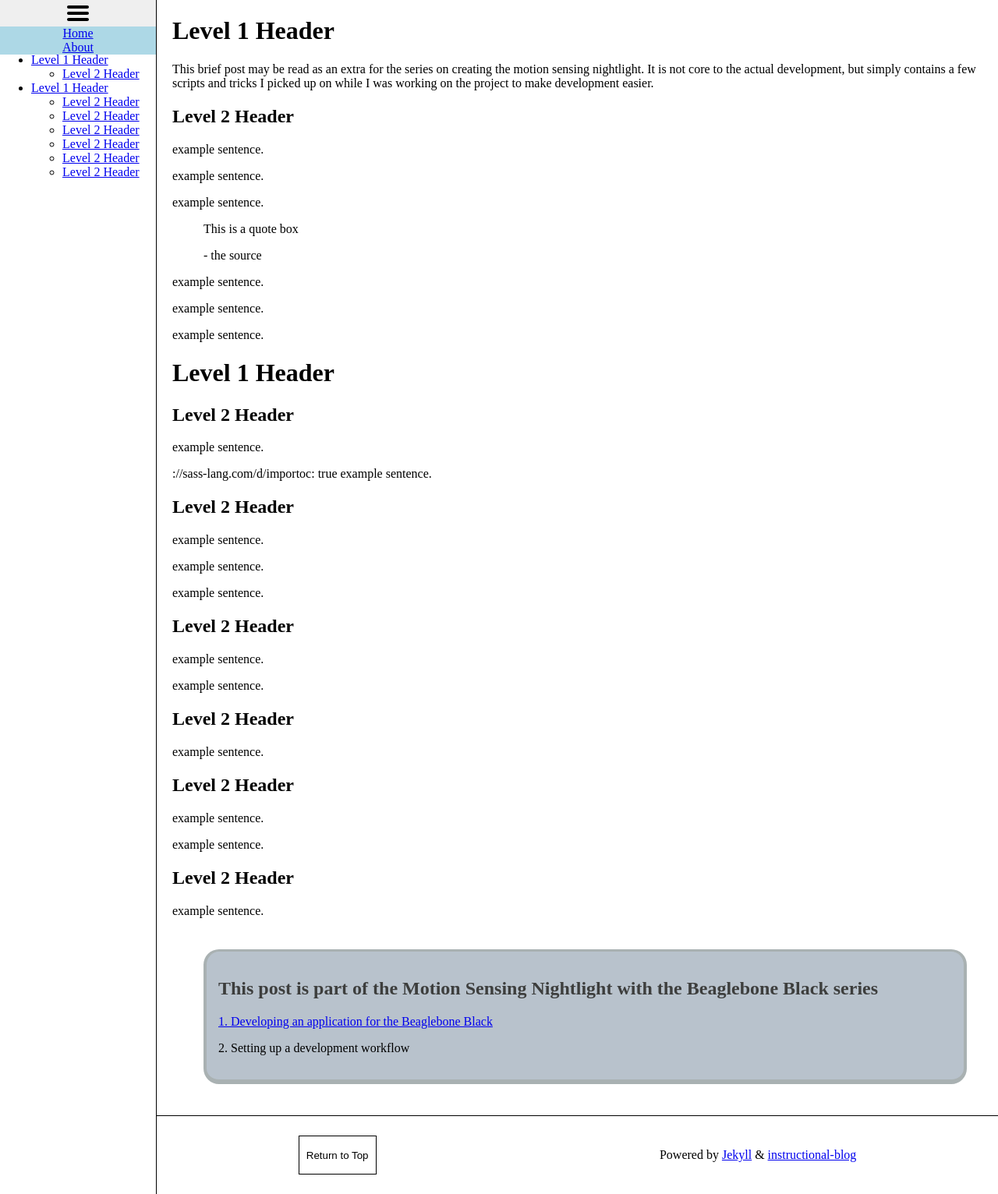
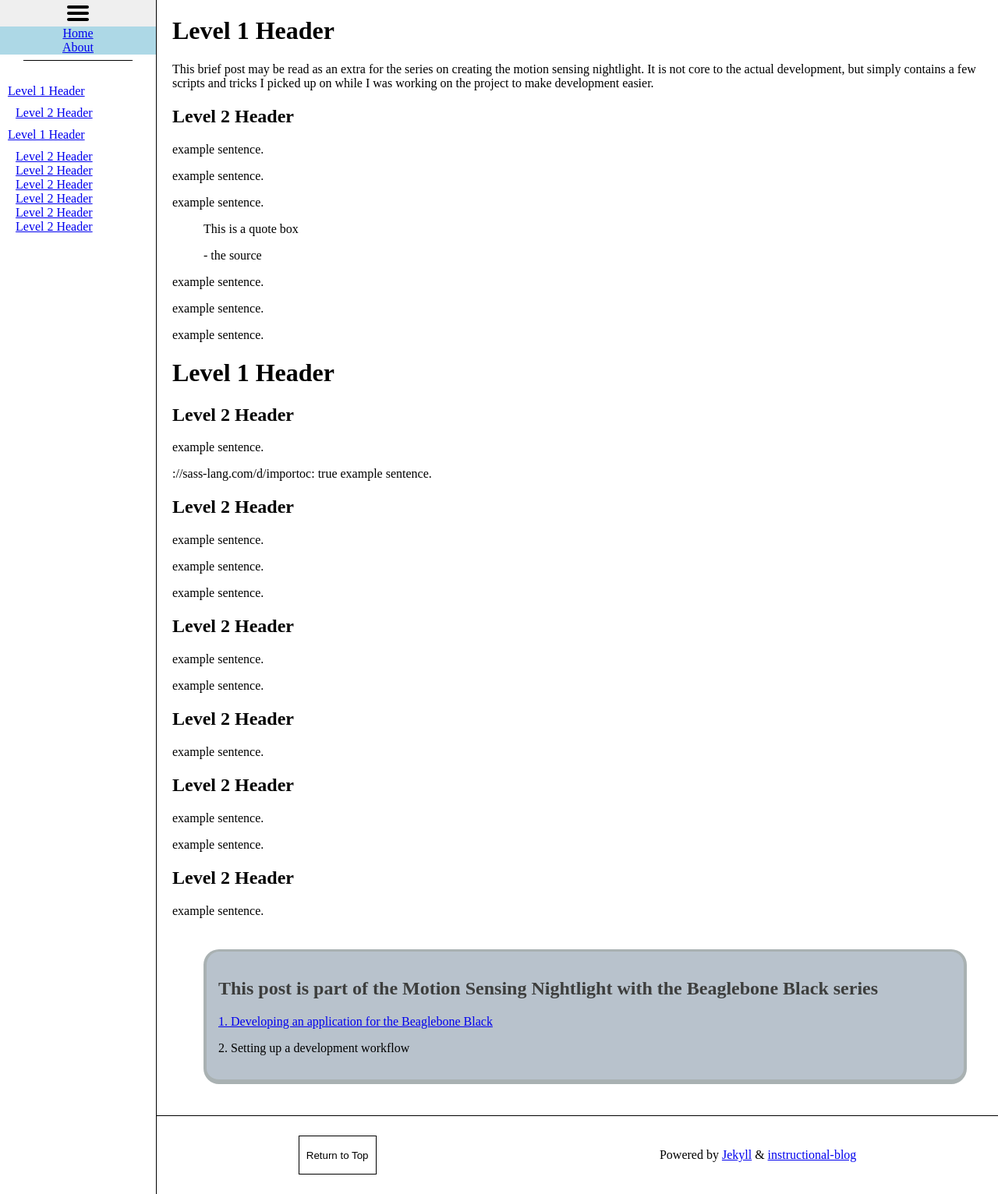
Before and after one commit to scshafe/instructional-blog, a Jekyll site: the page built from _posts/2025-4-12-series1.md, in a window 1280 px wide. Shown: the whole page at 78% size. Built offline with Jekyll 4.4.1, drawn with Linux system fonts in a browser that asks for light colours; the table of contents is made by our own code.

Commit message:
added navbar to home and fixed margins

```diff
--- a/_layouts/home.html
+++ b/_layouts/home.html
@@ -1,5 +1,5 @@
 ---
-layout: default
+layout: navbar
 ---
 
 <div class="home">
--- a/_layouts/navbar.html
+++ b/_layouts/navbar.html
@@ -12,6 +12,7 @@ layout: default
         </div>
     </div>
     <div class="navigation">
+        {% if page.toc %}
         <div class="table-of-contents">
             <div class="table-of-contents-header">
                 Table of Contents:
@@ -20,6 +21,7 @@ layout: default
                 {% toc %}
             </div>
         </div> <!-- table-of-contents -->
+        {% endif %}
     </div> <!-- navigation -->
 </div> <!-- navbar -->
 
--- a/_sass/home.scss
+++ b/_sass/home.scss
@@ -3,5 +3,5 @@
 
 
 .home {
-    margin: $header-height 0;
+    margin: $header-height 0 0 20px;
 };
--- a/_sass/navbar.scss
+++ b/_sass/navbar.scss
@@ -40,6 +40,24 @@
    .navigation {
         height: 100%;
         overflow: scroll;
+
+        .table-of-contents {
+
+            .table-of-contents-header {
+                width: 140px;
+                text-align: center;
+                margin: 20px auto;
+                padding-bottom: 5px;
+                border-bottom: 1px solid;
+            };
+
+            .toc {
+                ul {
+                    list-style-type: none;
+                    padding: 10px;
+                };
+            };
+        };
     };
 
 
```
Also changed, not shown: _posts/2025-4-12-series2.md (+4 -2 lines).
